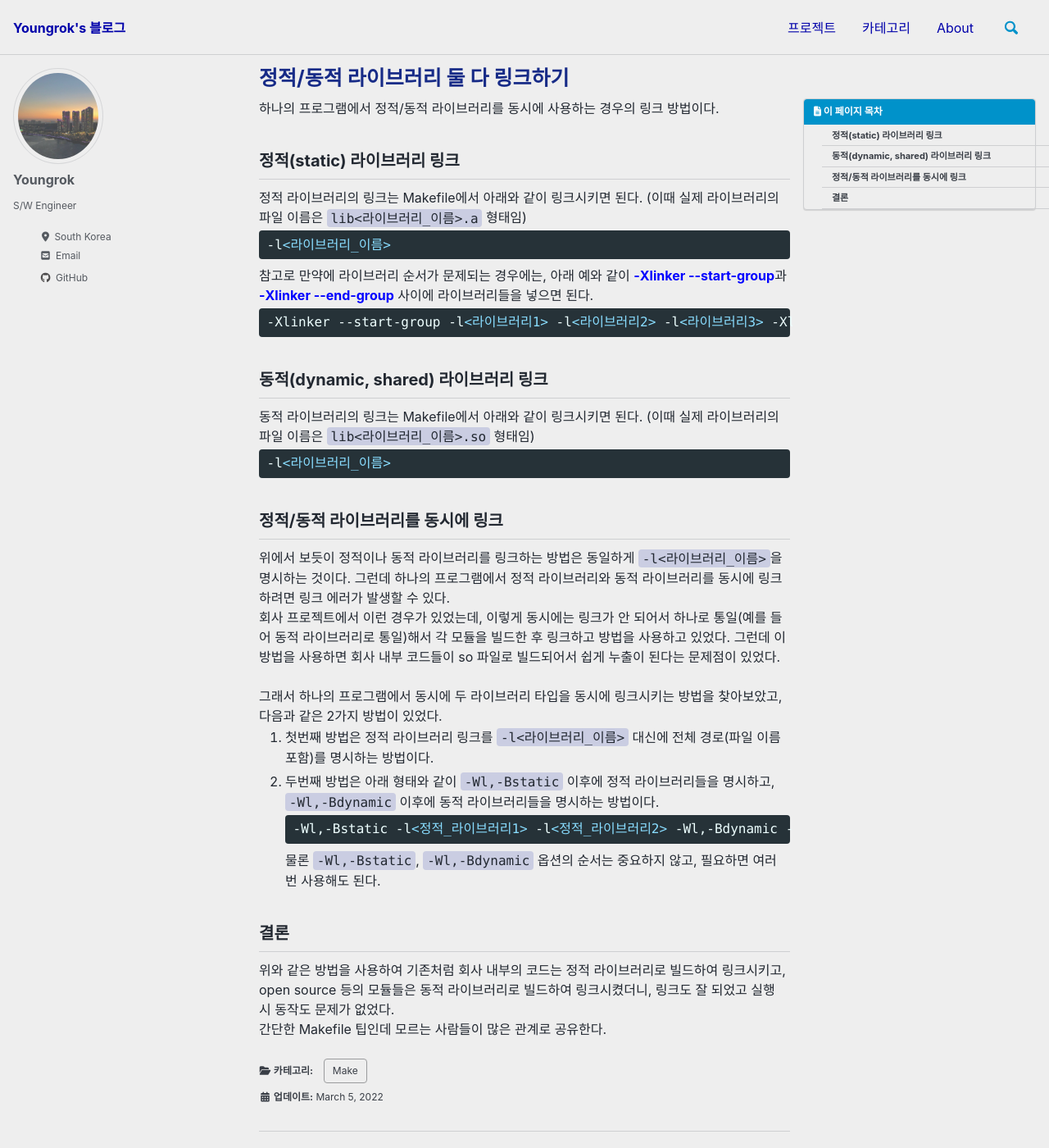
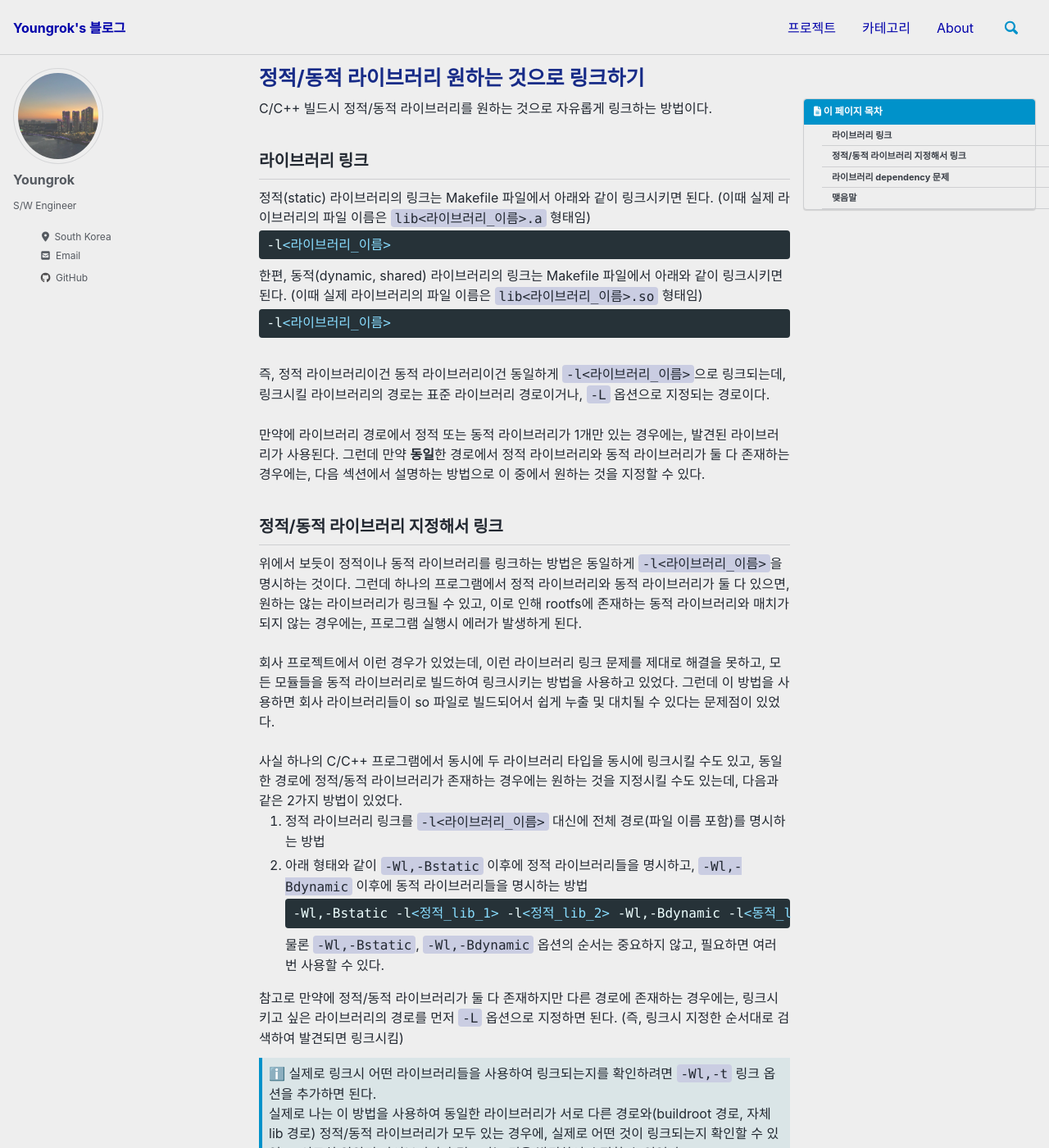
Before and after one commit to yrpark99/yrpark99.github.io, a Jekyll site: the page built from _posts/2022-03-05-static_shared.md, in a window 1280 px wide and 1400 px high. Shown: the whole window at 82% size. Built offline with Jekyll 4.4.1, drawn with Linux system fonts in a browser that asks for light colours; cached includes are drawn as plain includes; nearby versions of some CDN libraries; some web fonts are replaced; some of the changed text lies outside the part shown.

````diff
--- a/_posts/2022-03-05-static_shared.md
+++ b/_posts/2022-03-05-static_shared.md
@@ -1,42 +1,55 @@
 ---
-title: "정적/동적 라이브러리 둘 다 링크하기"
+title: "정적/동적 라이브러리 원하는 것으로 링크하기"
 category: Make
 toc: true
 toc_label: "이 페이지 목차"
 ---
 
-하나의 프로그램에서 정적/동적 라이브러리를 동시에 사용하는 경우의 링크 방법이다.
+C/C++ 빌드시 정적/동적 라이브러리를 원하는 것으로 자유롭게 링크하는 방법이다.
 
-## 정적(static) 라이브러리 링크
-정적 라이브러리의 링크는 Makefile에서 아래와 같이 링크시키면 된다. (이때 실제 라이브러리의 파일 이름은 `lib<라이브러리_이름>.a` 형태임)
+## 라이브러리 링크
+정적(static) 라이브러리의 링크는 Makefile 파일에서 아래와 같이 링크시키면 된다. (이때 실제 라이브러리의 파일 이름은 `lib<라이브러리_이름>.a` 형태임)
 ```xml
 -l<라이브러리_이름>
 ```
 
-참고로 만약에 라이브러리 순서가 문제되는 경우에는, 아래 예와 같이 **<font color=blue>-Xlinker --start-group</font>**과 **<font color=blue>-Xlinker --end-group</font>** 사이에 라이브러리들을 넣으면 된다.
-```xml
--Xlinker --start-group -l<라이브러리1> -l<라이브러리2> -l<라이브러리3> -Xlinker --end-group
-```
-
-## 동적(dynamic, shared) 라이브러리 링크
-동적 라이브러리의 링크는 Makefile에서 아래와 같이 링크시키면 된다. (이때 실제 라이브러리의 파일 이름은 `lib<라이브러리_이름>.so` 형태임)
+한편, 동적(dynamic, shared) 라이브러리의 링크는 Makefile 파일에서 아래와 같이 링크시키면 된다. (이때 실제 라이브러리의 파일 이름은 `lib<라이브러리_이름>.so` 형태임)
 ```xml
 -l<라이브러리_이름>
 ```
-
-## 정적/동적 라이브러리를 동시에 링크
-위에서 보듯이 정적이나 동적 라이브러리를 링크하는 방법은 동일하게 `-l<라이브러리_이름>`을 명시하는 것이다. 그런데 하나의 프로그램에서 정적 라이브러리와 동적 라이브러리를 동시에 링크하려면 링크 에러가 발생할 수 있다.
-회사 프로젝트에서 이런 경우가 있었는데, 이렇게 동시에는 링크가 안 되어서 하나로 통일(예를 들어 동적 라이브러리로 통일)해서 각 모듈을 빌드한 후 링크하고 방법을 사용하고 있었다. 그런데 이 방법을 사용하면 회사 내부 코드들이 so 파일로 빌드되어서 쉽게 누출이 된다는 문제점이 있었다.
 <br>
 
-그래서 하나의 프로그램에서 동시에 두 라이브러리 타입을 동시에 링크시키는 방법을 찾아보았고, 다음과 같은 2가지 방법이 있었다.
-1. 첫번째 방법은 정적 라이브러리 링크를 `-l<라이브러리_이름>` 대신에 전체 경로(파일 이름 포함)를 명시하는 방법이다.
-1. 두번째 방법은 아래 형태와 같이 `-Wl,-Bstatic` 이후에 정적 라이브러리들을 명시하고, `-Wl,-Bdynamic` 이후에 동적 라이브러리들을 명시하는 방법이다.
+즉, 정적 라이브러리이건 동적 라이브러리이건 동일하게 `-l<라이브러리_이름>`으로 링크되는데, 링크시킬 라이브러리의 경로는 표준 라이브러리 경로이거나, `-L` 옵션으로 지정되는 경로이다.
+<br>
+
+만약에 라이브러리 경로에서 정적 또는 동적 라이브러리가 1개만 있는 경우에는, 발견된 라이브러리가 사용된다. 그런데 만약 **동일**한 경로에서 정적 라이브러리와 동적 라이브러리가 둘 다 존재하는 경우에는, 다음 섹션에서 설명하는 방법으로 이 중에서 원하는 것을 지정할 수 있다.
+
+## 정적/동적 라이브러리 지정해서 링크
+위에서 보듯이 정적이나 동적 라이브러리를 링크하는 방법은 동일하게 `-l<라이브러리_이름>`을 명시하는 것이다. 그런데 하나의 프로그램에서 정적 라이브러리와 동적 라이브러리가 둘 다 있으면, 원하는 않는 라이브러리가 링크될 수 있고, 이로 인해 rootfs에 존재하는 동적 라이브러리와 매치가 되지 않는 경우에는, 프로그램 실행시 에러가 발생하게 된다.
+<br>
+
+회사 프로젝트에서 이런 경우가 있었는데, 이런 라이브러리 링크 문제를 제대로 해결을 못하고, 모든 모듈들을 동적 라이브러리로 빌드하여 링크시키는 방법을 사용하고 있었다. 그런데 이 방법을 사용하면 회사 라이브러리들이 so 파일로 빌드되어서 쉽게 누출 및 대치될 수 있다는 문제점이 있었다.
+<br>
+
+사실 하나의 C/C++ 프로그램에서 동시에 두 라이브러리 타입을 동시에 링크시킬 수도 있고, 동일한 경로에 정적/동적 라이브러리가 존재하는 경우에는 원하는 것을 지정시킬 수도 있는데, 다음과 같은 2가지 방법이 있었다.
+1. 정적 라이브러리 링크를 `-l<라이브러리_이름>` 대신에 전체 경로(파일 이름 포함)를 명시하는 방법
+1. 아래 형태와 같이 `-Wl,-Bstatic` 이후에 정적 라이브러리들을 명시하고, `-Wl,-Bdynamic` 이후에 동적 라이브러리들을 명시하는 방법
    ```xml
-   -Wl,-Bstatic -l<정적_라이브러리1> -l<정적_라이브러리2> -Wl,-Bdynamic -l<동적_라이브러리1> -l<동적_라이브러리2>
+   -Wl,-Bstatic -l<정적_lib_1> -l<정적_lib_2> -Wl,-Bdynamic -l<동적_lib_1> -l<동적_lib_2>
    ```
-   물론 `-Wl,-Bstatic`, `-Wl,-Bdynamic` 옵션의 순서는 중요하지 않고, 필요하면 여러 번 사용해도 된다.
+   물론 `-Wl,-Bstatic`, `-Wl,-Bdynamic` 옵션의 순서는 중요하지 않고, 필요하면 여러 번 사용할 수 있다.
 
-## 결론
-위와 같은 방법을 사용하여 기존처럼 회사 내부의 코드는 정적 라이브러리로 빌드하여 링크시키고, open source 등의 모듈들은 동적 라이브러리로 빌드하여 링크시켰더니, 링크도 잘 되었고 실행 시 동작도 문제가 없었다.
-간단한 Makefile 팁인데 모르는 사람들이 많은 관계로 공유한다.
+참고로 만약에 정적/동적 라이브러리가 둘 다 존재하지만 다른 경로에 존재하는 경우에는, 링크시키고 싶은 라이브러리의 경로를 먼저 `-L` 옵션으로 지정하면 된다. (즉, 링크시 지정한 순서대로 검색하여 발견되면 링크시킴)
+
+> ℹ️ 실제로 링크시 어떤 라이브러리들을 사용하여 링크되는지를 확인하려면 `-Wl,-t` 링크 옵션을 추가하면 된다.
+실제로 나는 이 방법을 사용하여 동일한 라이브러리가 서로 다른 경로와(buildroot 경로, 자체 lib 경로) 정적/동적 라이브러리가 모두 있는 경우에, 실제로 어떤 것이 링크되는지 확인할 수 있었고, 의도치 않았던 라이브러리가 링크되는 것을 발견하여 수정할 수 있었다.
+
+## 라이브러리 dependency 문제
+참고로 만약에 링크시 라이브러리들 간의 dependency로 인해 순서가 문제되는 경우에는, 간단히 아래 예와 같이 `-Xlinker --start-group`과 `-Xlinker --end-group` 사이에 라이브러리들을 넣으면 된다.
+```xml
+-Xlinker --start-group -l<lib_1> -l<lib_2> -l<lib_3> -Xlinker --end-group
+```
+
+## 맺음말
+위와 같은 방법을 사용하여 어떤 라이브러리들은 정적 라이브러리로, 어떤 라이브러리들은 동적 라이브러리로 자유롭게 원하는 것으로 링크시킬 수 있다.
+간단한 Makefile 팁인데 모르는 사람들이 많은 관계로 간단히 공유한다.
````
Also changed, not shown: _posts/2026-04-07-jira_update.md (renamed from _posts/2026-05-07-jira_update.md, +1 -1 lines), _posts/2026-05-08-copy_fail.md (added, +87 -0 lines).
